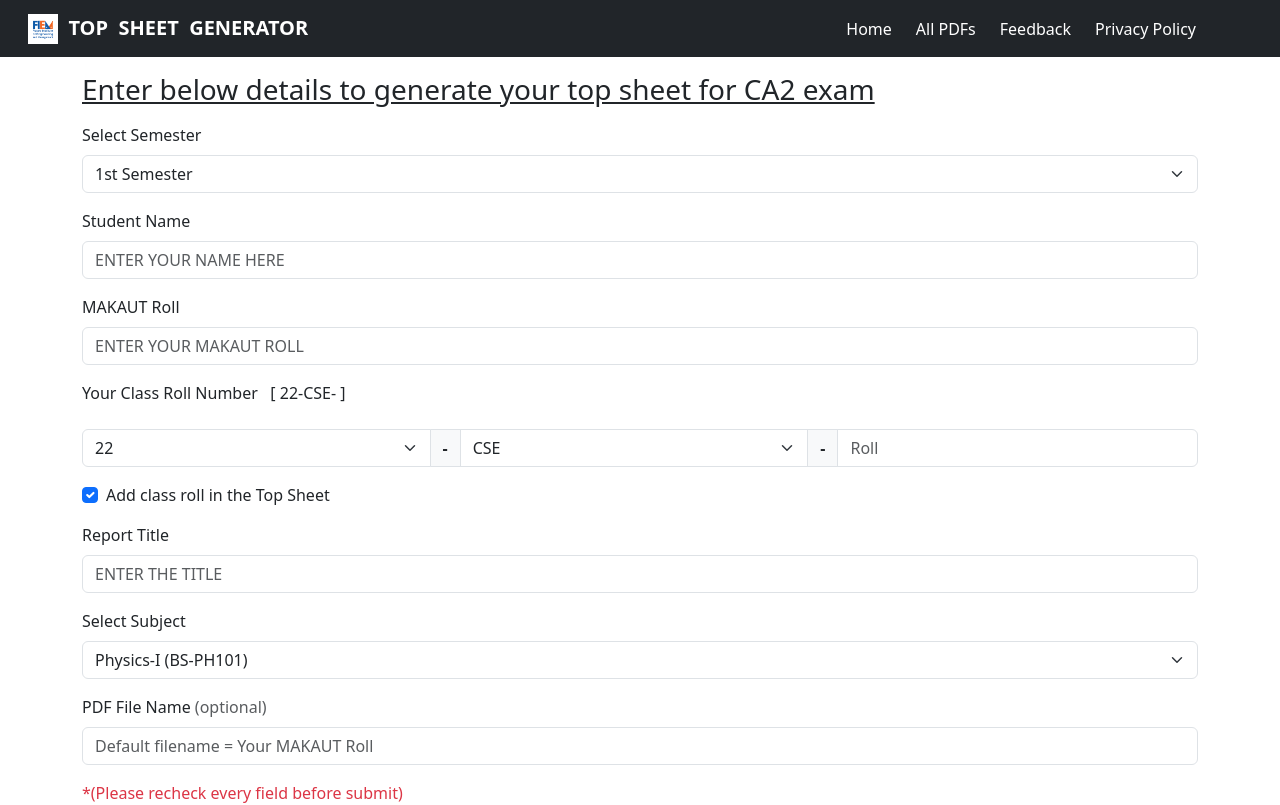
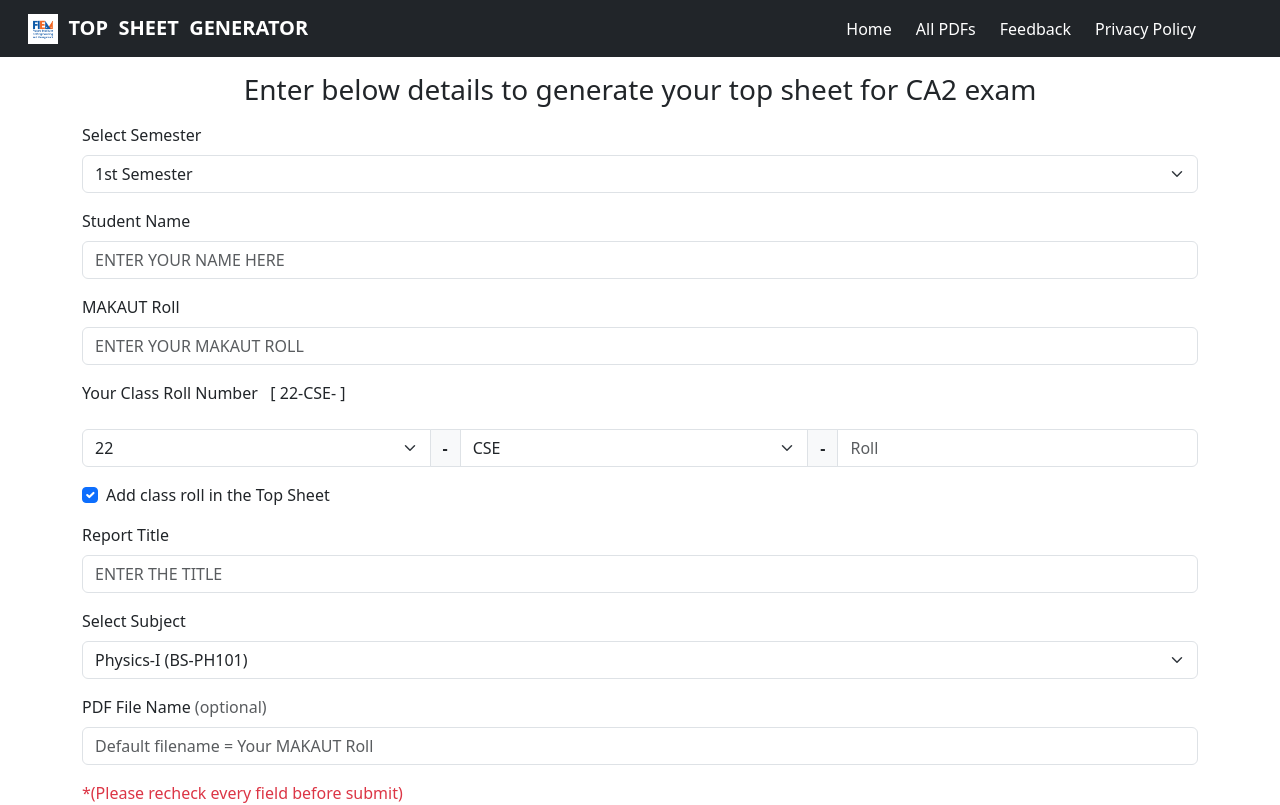
Before and after one commit to Saptarshi-Chakraborty/top-sheet-generator-frontend, a Next.js app: page / in a window 1280 px wide. Shown: the top 805 px of the page. Built offline with nearby package versions, Linux system fonts and the light colour scheme.

Commit message:
Minor Design changes

```diff
--- a/components/allpdfs/Body.js
+++ b/components/allpdfs/Body.js
@@ -19,7 +19,7 @@ const Body = () => {
             {
                 (allPdFs.length > 0) ?
                     <>
-                        <h1 className='text-center my-3 fs-2'>All Your Top Sheets</h1>
+                        <h3 className='text-center my-3'>All Your Top Sheets</h3>
                         <AllPdfs allPdfs={allPdFs} />
                     </>
                     :
--- a/components/feedback/Body.js
+++ b/components/feedback/Body.js
@@ -6,7 +6,7 @@ import Form from './Form';
 const Body = () => {
     return (
         <div className="container my-3">
-            <h3 className="my-3">Leave a Message</h3>
+            <h3 className="text-center my-3">Leave a Message</h3>
             <div>
                 <Form />
             </div>
--- a/components/home/Body.js
+++ b/components/home/Body.js
@@ -10,7 +10,7 @@ const Body = () => {
 
     return (
         <div className="container my-3">
-            <h3 className="text-decoration-underline mb-3 main-heading">Enter below details to generate your top sheet for CA2 exam</h3>
+            <h3 className="text-center mb-3 main-heading">Enter below details to generate your top sheet for CA2 exam</h3>
 
             <SubmitForm isLoading={isLoading} setIsLoading={setIsLoading} />
             <LinkToAllPdfs isLoading={isLoading} />
```
